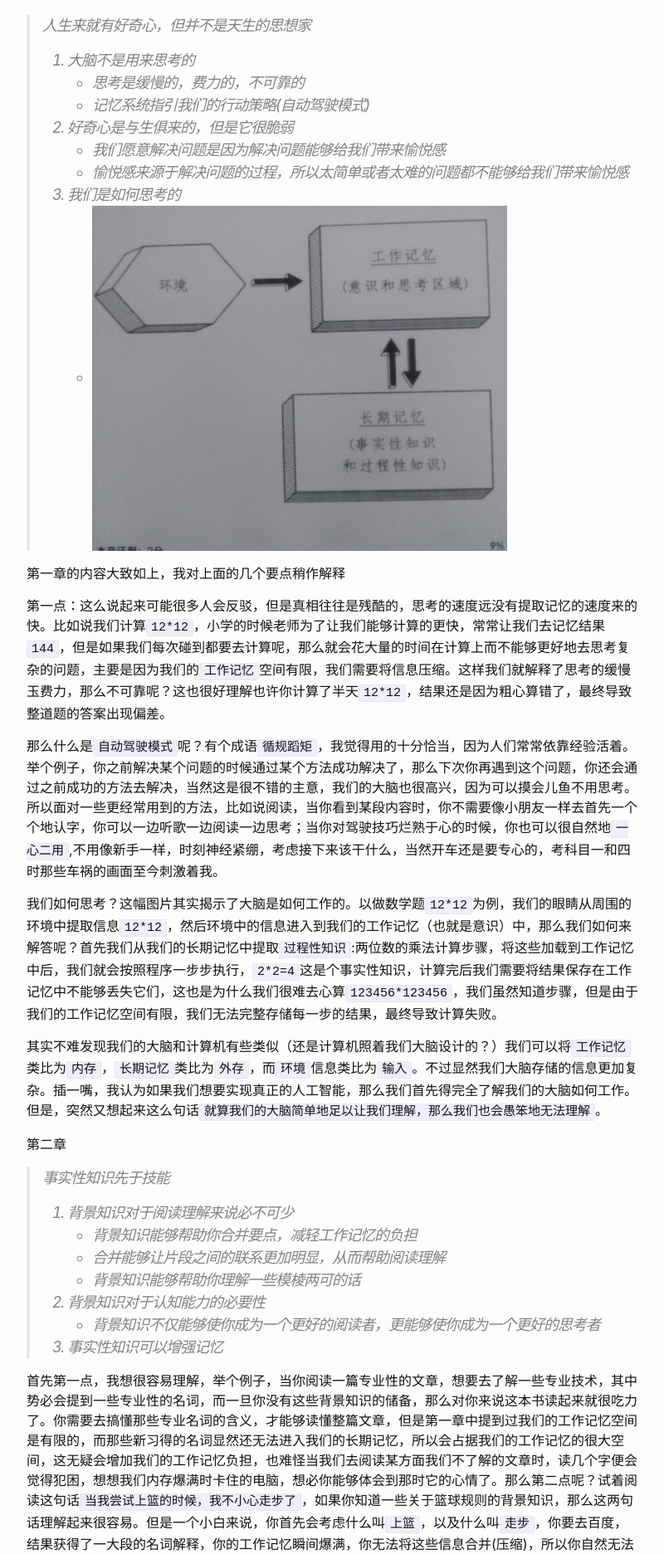
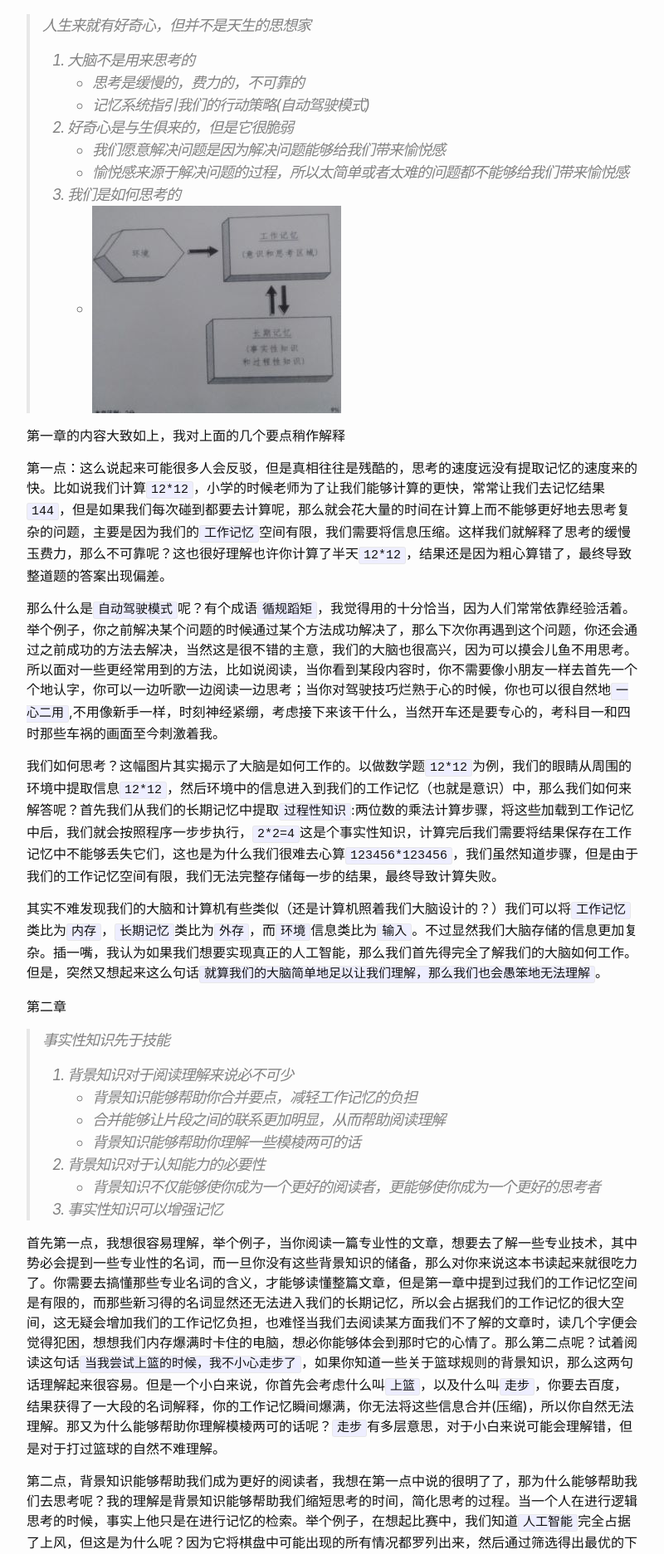
Before and after one commit to qzample/qzample.github.io, a Jekyll site: the page built from _posts/2020-02-24-WhyDontStudentLikeSchool.markdown, in a window 1280 px wide. Shown: the part 798-2671 px from the top of the page at 83% size, without its empty margins (238-1038 px from the left). Built offline with Jekyll 4.4.1, drawn with Linux system fonts in a browser that asks for light colours.

Commit message:
this is my first blog

```diff
--- a/_posts/2020-02-24-WhyDontStudentLikeSchool.markdown
+++ b/_posts/2020-02-24-WhyDontStudentLikeSchool.markdown
@@ -24,7 +24,7 @@ categories: read
 >    * 我们愿意解决问题是因为解决问题能够给我们带来愉悦感
 >    * 愉悦感来源于解决问题的过程，所以太简单或者太难的问题都不能够给我们带来愉悦感
 > 3. 我们是如何思考的
->    * <img src="{{site.url}}/pics/HowBrainWorks.jpg">
+>    * <img src="{{site.url}}/pics/hbw.png">
 
 第一章的内容大致如上，我对上面的几个要点稍作解释
 
```
Also changed, not shown: pics/HowBrainworks.jpg (deleted), pics/hbw.png (added).
